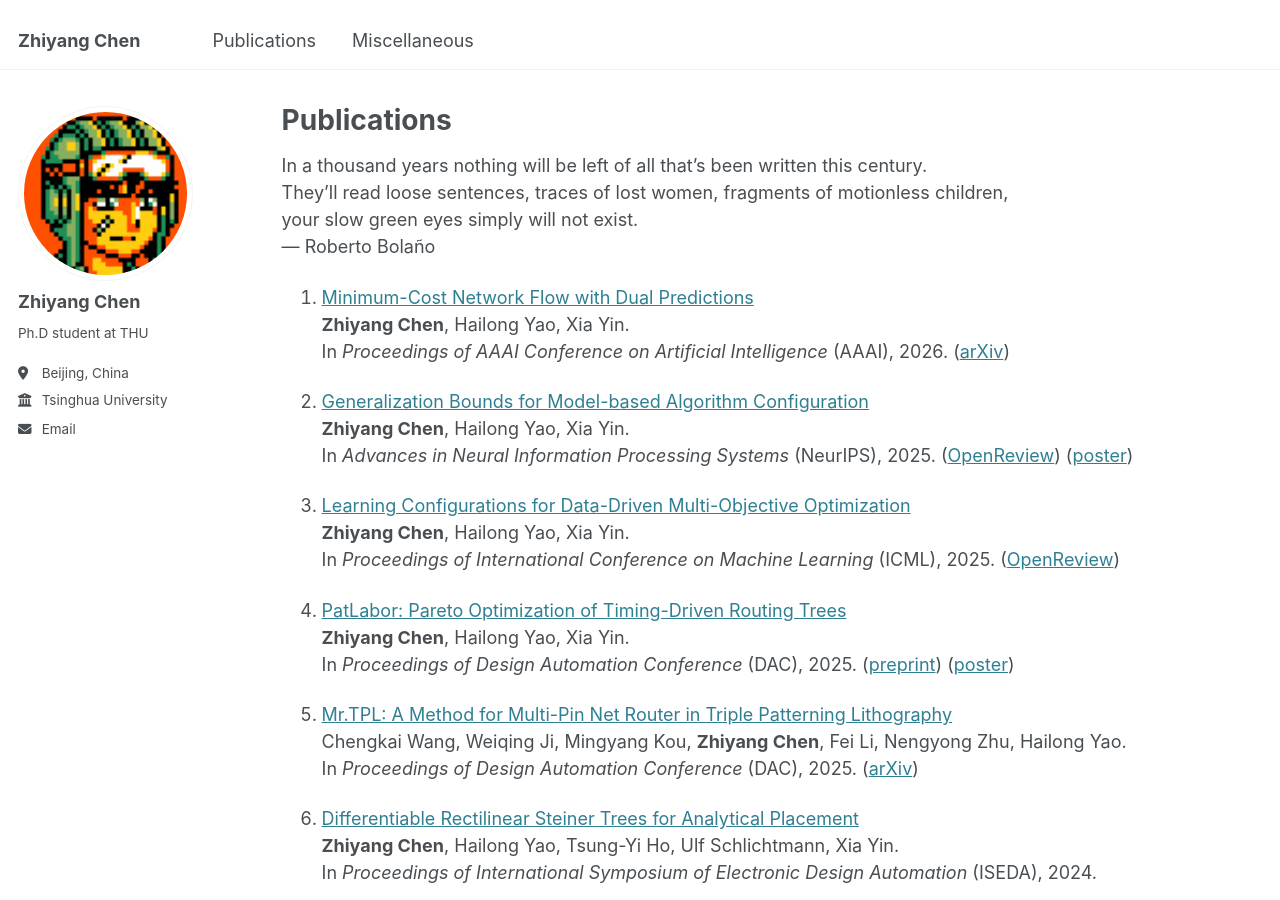
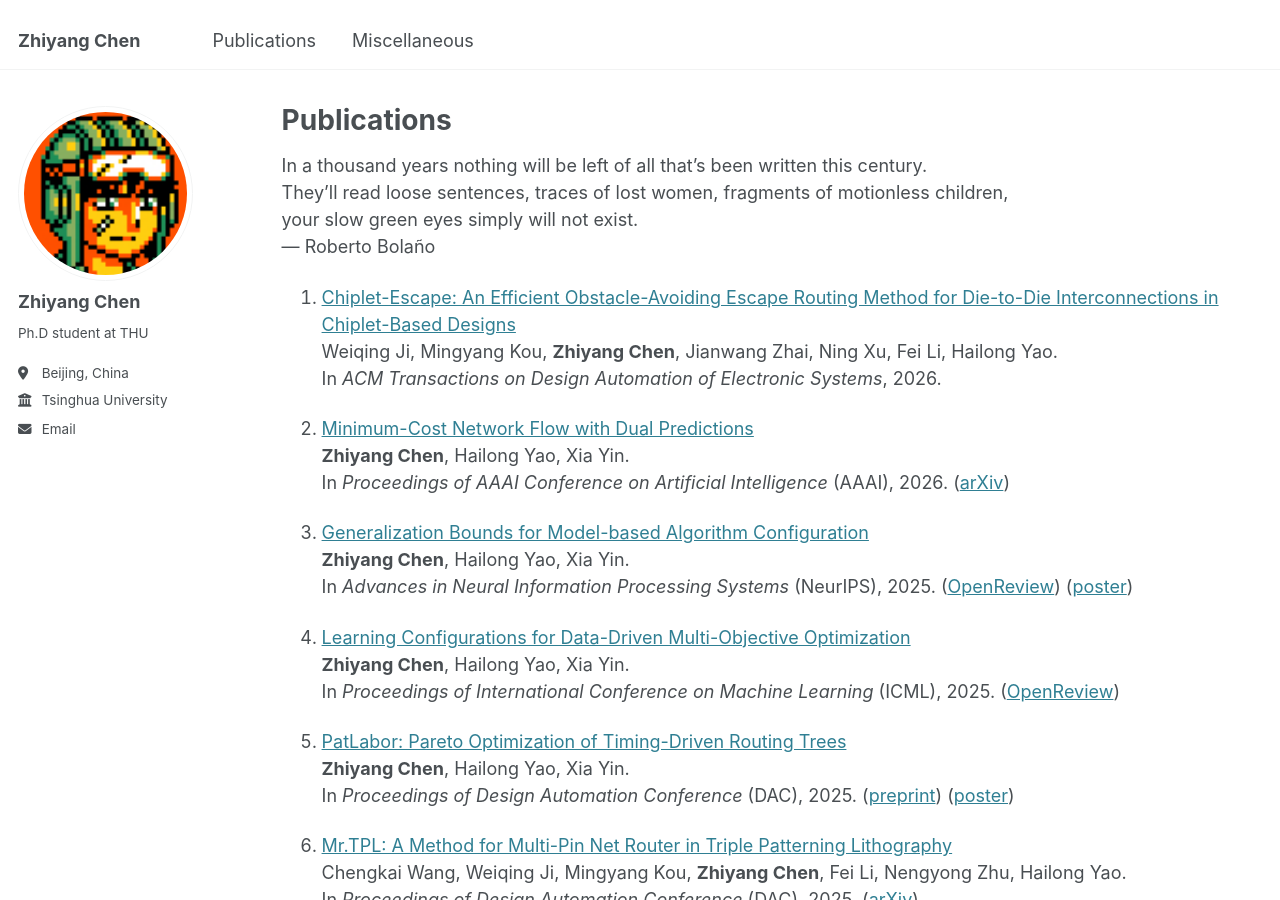
Before and after one commit to chen-zhi-yang/chen-zhi-yang.github.io, a Jekyll site: the page built from _pages/publications.md, in a window 1280 px wide and 900 px high. Built offline with Jekyll 4.4.1, drawn with Linux system fonts in a browser that asks for light colours.

Commit message:
Add pubs

```diff
--- a/_pages/publications.md
+++ b/_pages/publications.md
@@ -15,6 +15,10 @@ In a thousand years nothing will be left of all that's been written this century
 They'll read loose sentences, traces of lost women, fragments of motionless children,
 your slow green eyes simply will not exist.
 --- Roberto Bolaño
+
+1. [Chiplet-Escape: An Efficient Obstacle-Avoiding Escape Routing Method for Die-to-Die Interconnections in Chiplet-Based Designs](https://dl.acm.org/doi/10.1145/3829370)
+Weiqing Ji, Mingyang Kou, **Zhiyang Chen**, Jianwang Zhai, Ning Xu, Fei Li, Hailong Yao.
+In *ACM Transactions on Design Automation of Electronic Systems*, 2026.
 
 1. [Minimum-Cost Network Flow with Dual Predictions](https://ojs.aaai.org/index.php/AAAI/article/view/41008)
 **Zhiyang Chen**, Hailong Yao, Xia Yin.
```
